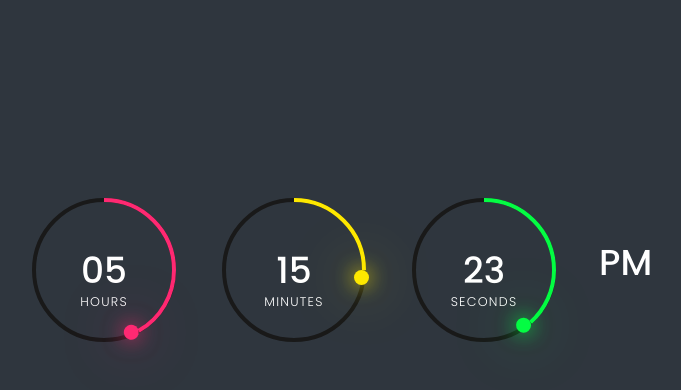
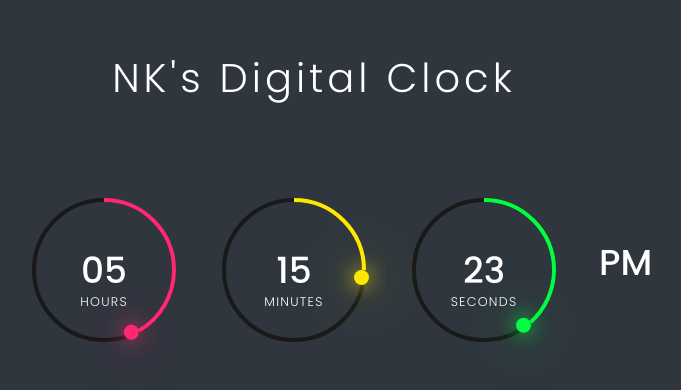
Before and after one commit to imNKsid/DigitalClock, a plain HTML site: page index.html in a window 1280 px wide. Shown: the part 130-520 px from the top of the page, without its empty margins (326-1007 px from the left). Drawn offline with Linux system fonts and the light colour scheme.

Commit message:
Added title

```diff
--- a/index.html
+++ b/index.html
@@ -8,7 +8,8 @@
     <link rel="stylesheet" href="style.css" />
   </head>
   <body>
-    <div id="time">
+      <h2>NK's Digital Clock</h2>
+      <div id="time">
       <div class="circle" style="--clr: #ff2972">
         <div class="dots hr_dot"></div>
         <svg>
--- a/style.css
+++ b/style.css
@@ -11,6 +11,14 @@ body {
   align-items: center;
   min-height: 100vh;
   background: #2f363e;
+}
+h2 {
+    position: absolute;
+    margin-top: -30%;
+    color: #fff;
+    font-size: 2.5em;
+    font-weight: 300;
+    letter-spacing: 0.1em;
 }
 #time {
   display: flex;
```
